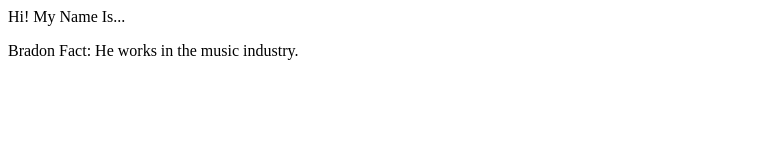
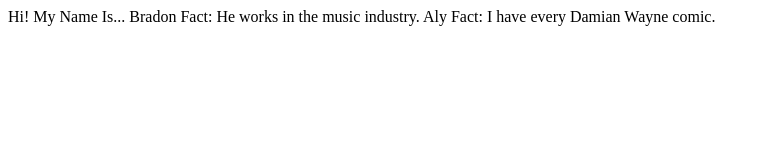
Before and after one commit to Brandonad79/git-working-together, a plain HTML site: page index.html in a window 1280 px wide. Shown: the whole page, without its empty margins (0-770 px from the left). Drawn offline with Linux system fonts and the light colour scheme.

Commit message:
Aly fact

```diff
--- a/index.html
+++ b/index.html
@@ -7,6 +7,9 @@
     <body>
         Hi! My Name Is...
 
-        <p>Bradon Fact: He works in the music industry.</p>
+        Bradon Fact: He works in the music industry.
+
+        Aly Fact: I have every Damian Wayne comic.
+
     </body>
 </html>
```
